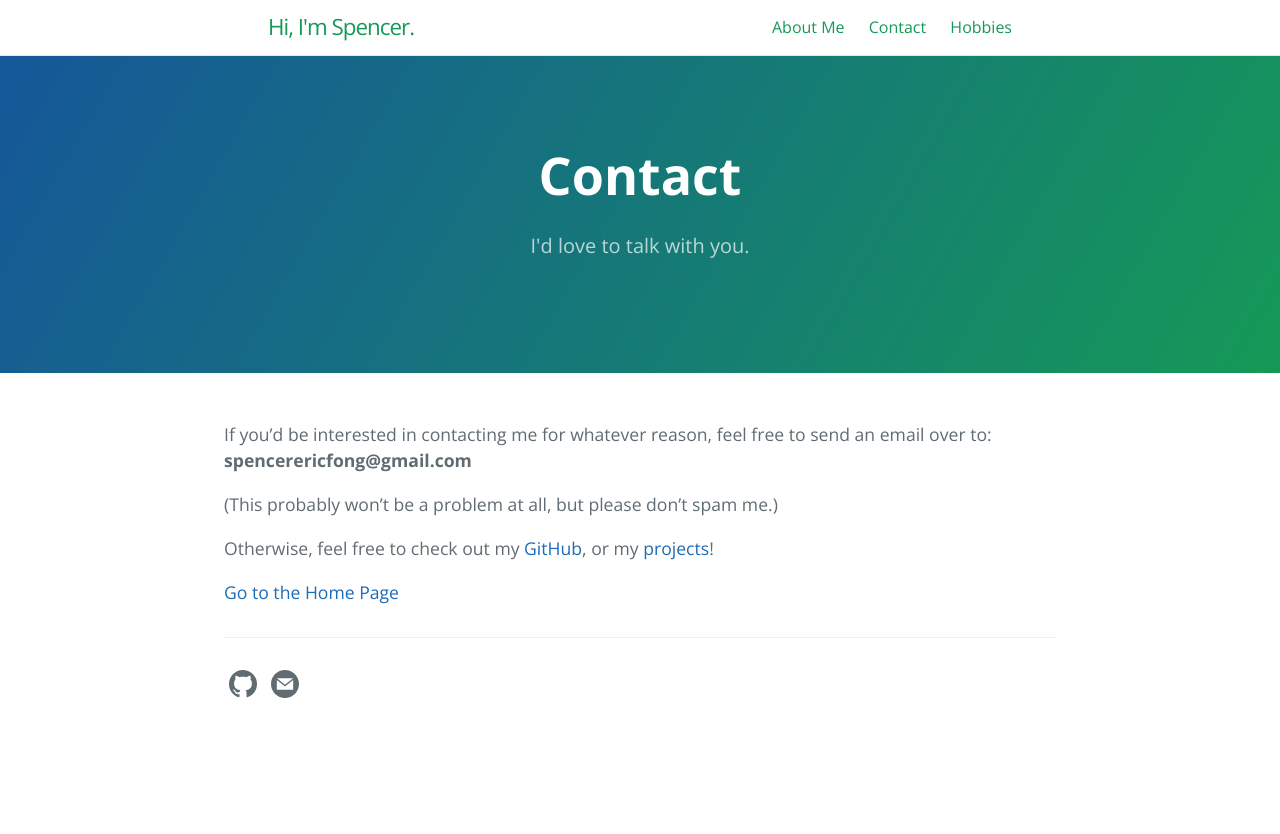
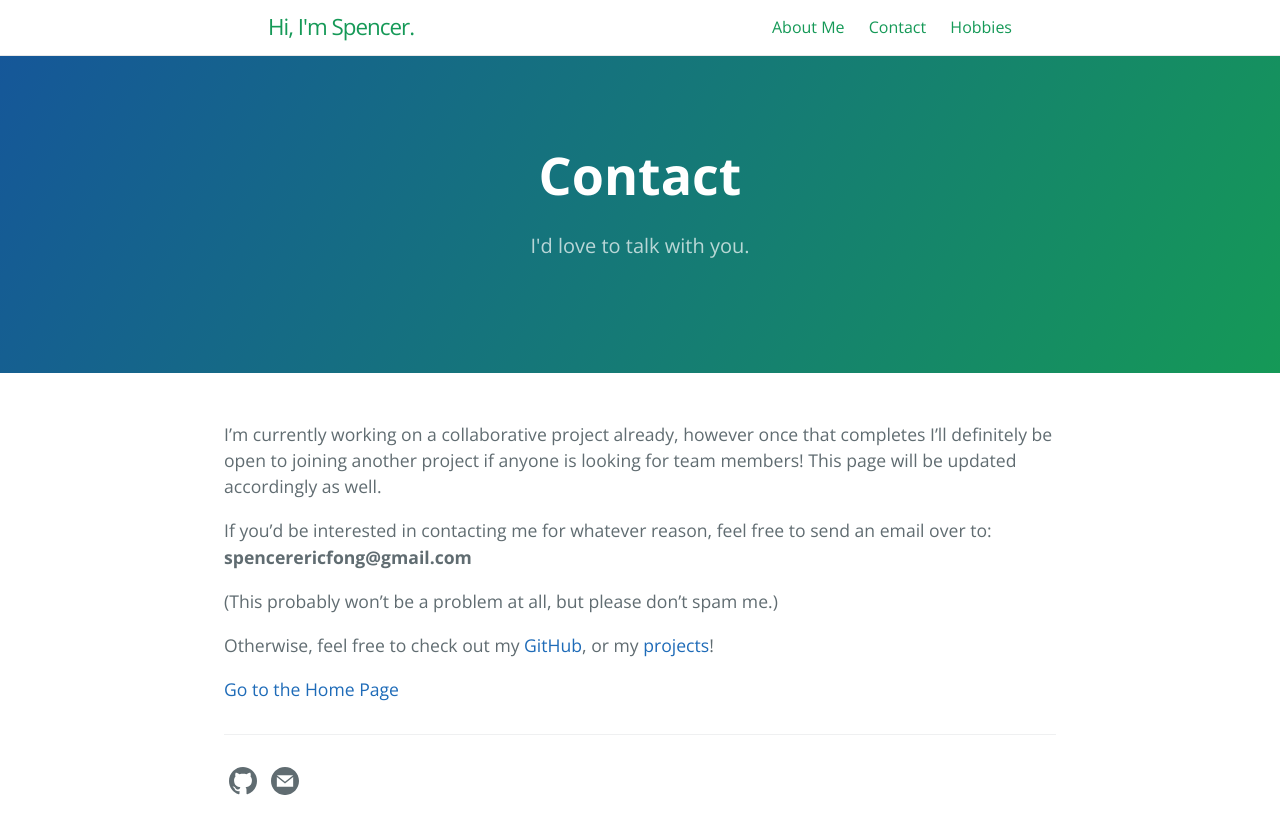
Before and after one commit to spencerericfong/spencerericfong.github.io, a Jekyll site: the page built from contact.md, in a window 1280 px wide. Shown: the top 834 px of the page. Built offline with Jekyll 4.4.1, drawn with Linux system fonts in a browser that asks for light colours.

Commit message:
update contact again

```diff
--- a/contact.md
+++ b/contact.md
@@ -5,10 +5,11 @@ tagline: I'd love to talk with you.
 permalink: /contact.html
 ---
 
+I'm currently working on a collaborative project already, however once that completes I'll definitely be open to joining another project if anyone is looking for team members! This page will be updated accordingly as well.
+
 If you'd be interested in contacting me for whatever reason, feel free to send an email over to: **spencerericfong@gmail.com**
 
 (This probably won't be a problem at all, but please don't spam me.)
-
 
 Otherwise, feel free to check out my [GitHub](https://github.com/spencerericfong), or my [projects](/projects.html)!
 
```
